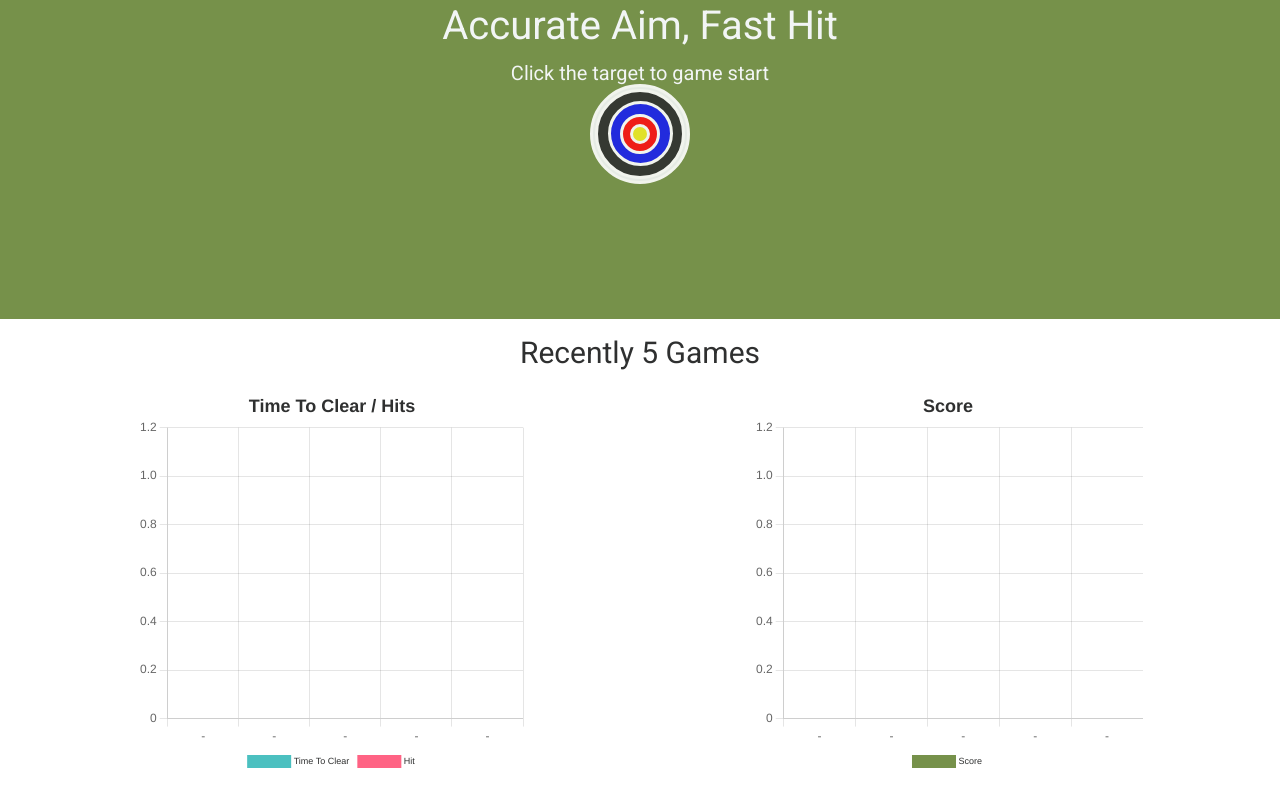
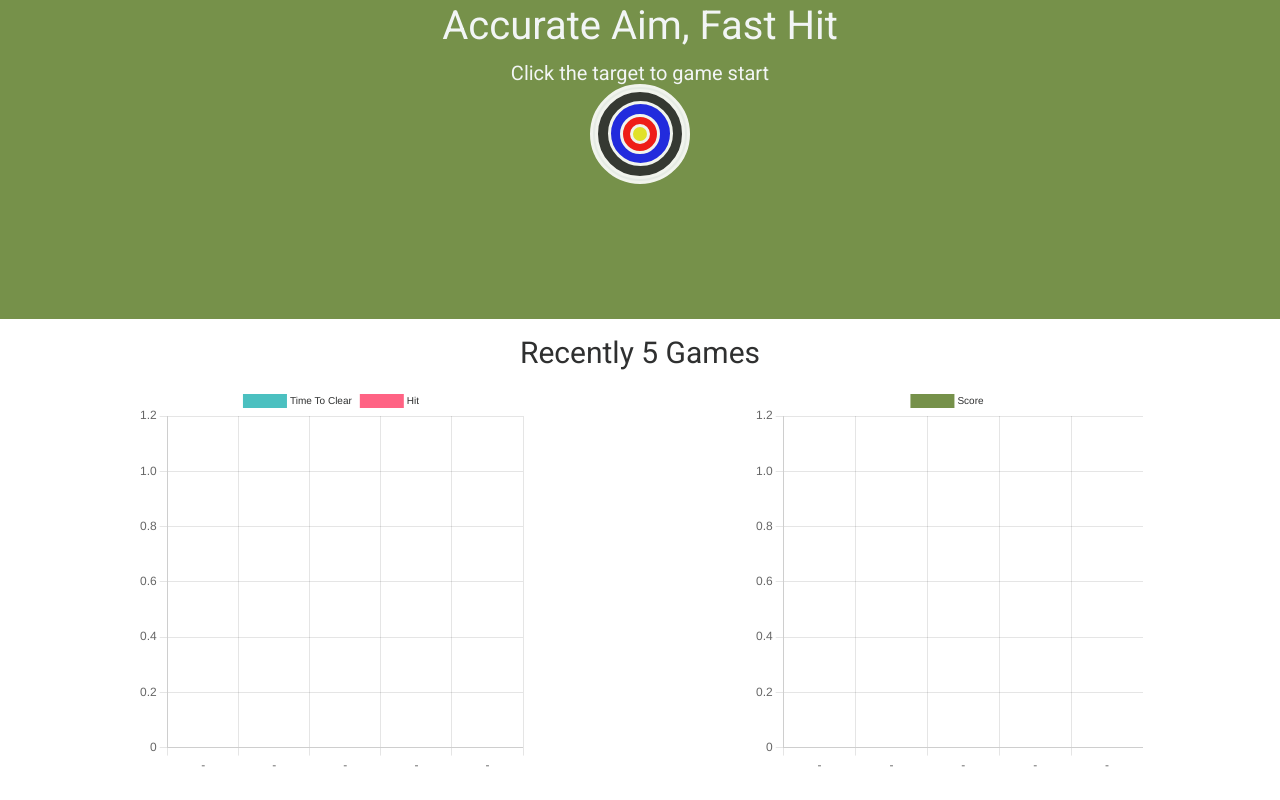
Before and after one commit to tjdwp0211/shooting-game, a Next.js app: page / in a window 1280 px wide. Shown: the part 280-1080 px from the top of the page. Built offline with nearby package versions, Linux system fonts and the light colour scheme.

Commit message:
refactor: Chart Component title #28
- Delete title props, and Chart legend position is changed to top

```diff
--- a/src/components/chart/Chart.tsx
+++ b/src/components/chart/Chart.tsx
@@ -17,22 +17,17 @@ import { lightBlack } from "../../style/palette/palette";
 import { ChartProps } from "../../type/components/chartType";
 
 function Chart(props: ChartProps) {
-  const { size, title, labelsForLineX, chartDatas } = props;
+  const { size, labelsForLineX, chartDatas } = props;
+  console.log(labelsForLineX);
   const chartOptionsProps = {
     responsive: true,
     color: lightBlack,
     borderWidth: 4,
     plugins: {
       legend: {
-        position: "bottom" as "bottom",
+        position: "top" as "top",
         usePointStyle: true,
-        labels: { font: { size: 9 } },
-      },
-      title: {
-        display: true,
-        text: title,
-        color: lightBlack,
-        font: { size: 18 },
+        labels: { font: { size: 10 } },
       },
     },
     interaction: { mode: "index" as "index", intersect: false },
```
